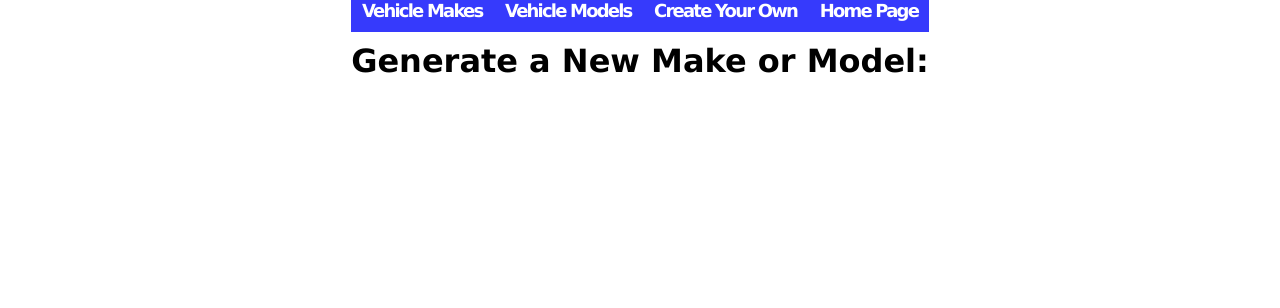
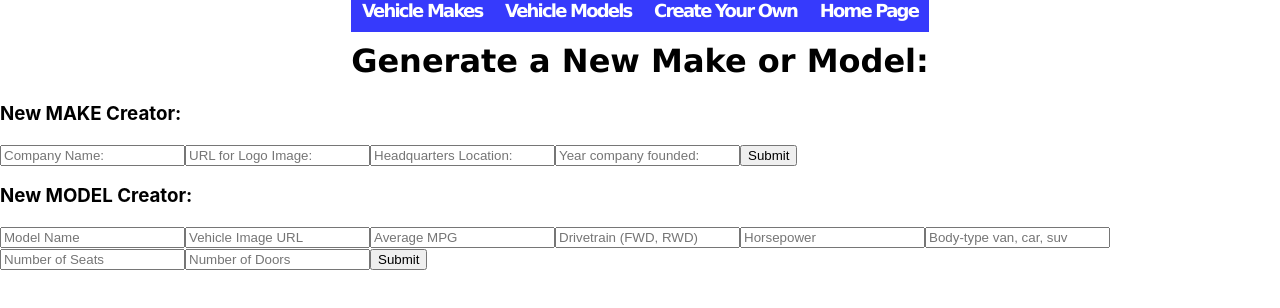
Before and after one commit to jaredsurya/digital-garage, a React (Create React App) app: page /creator in a window 1280 px wide. Shown: the top 308 px of the page. Built offline with nearby package versions, Linux system fonts and the light colour scheme.

Commit message:
both forms make/model added

```diff
--- a/src/App.css
+++ b/src/App.css
@@ -39,7 +39,6 @@
 
 nav {
   text-align: center;
-
 }
 
 a {
@@ -54,12 +53,11 @@ a {
   background: #363afc;
   text-align: center;
   color: white;
-
 }
 
 a:hover {
-  color:#8b8dff;
-
+  color:#9c9df3;
+  text-shadow: -.2px -1.6px rgba(255, 255, 255, 0.694);
 }
 
 h1 {
--- a/src/components/CreateNew.js
+++ b/src/components/CreateNew.js
@@ -4,6 +4,30 @@ function CreateNew(){
   return (
     <div>
       <h1>Generate a New Make or Model:</h1>
+      <div className="make-form">
+        <h3>New MAKE Creator:</h3>
+        <form onSubmit={(e) => e.preventDefault}>
+          <input type="undefined" placeholder="Company Name:" />
+          <input type="undefined" placeholder="URL for Logo Image:" />
+          <input type="undefined" placeholder="Headquarters Location:" />
+          <input type="undefined" placeholder="Year company founded:" />
+          <input type="submit" />
+        </form>
+      </div>
+      <div className="model-form">
+        <h3>New MODEL Creator:</h3>
+        <form>
+          <input type="text" placeholder="Model Name" />
+          <input type="text" placeholder="Vehicle Image URL" />
+          <input type="number" step="1" placeholder="Average MPG" />
+          <input type="text" placeholder="Drivetrain (FWD, RWD)" />
+          <input type="text" placeholder="Horsepower" />
+          <input type="text" placeholder="Body-type van, car, suv" />
+          <input type="number" step="1" placeholder="Number of Seats" />
+          <input type="number" step="1" placeholder="Number of Doors" />
+          <input type="submit" />
+        </form>
+      </div>
     </div>
   )
 }
```
